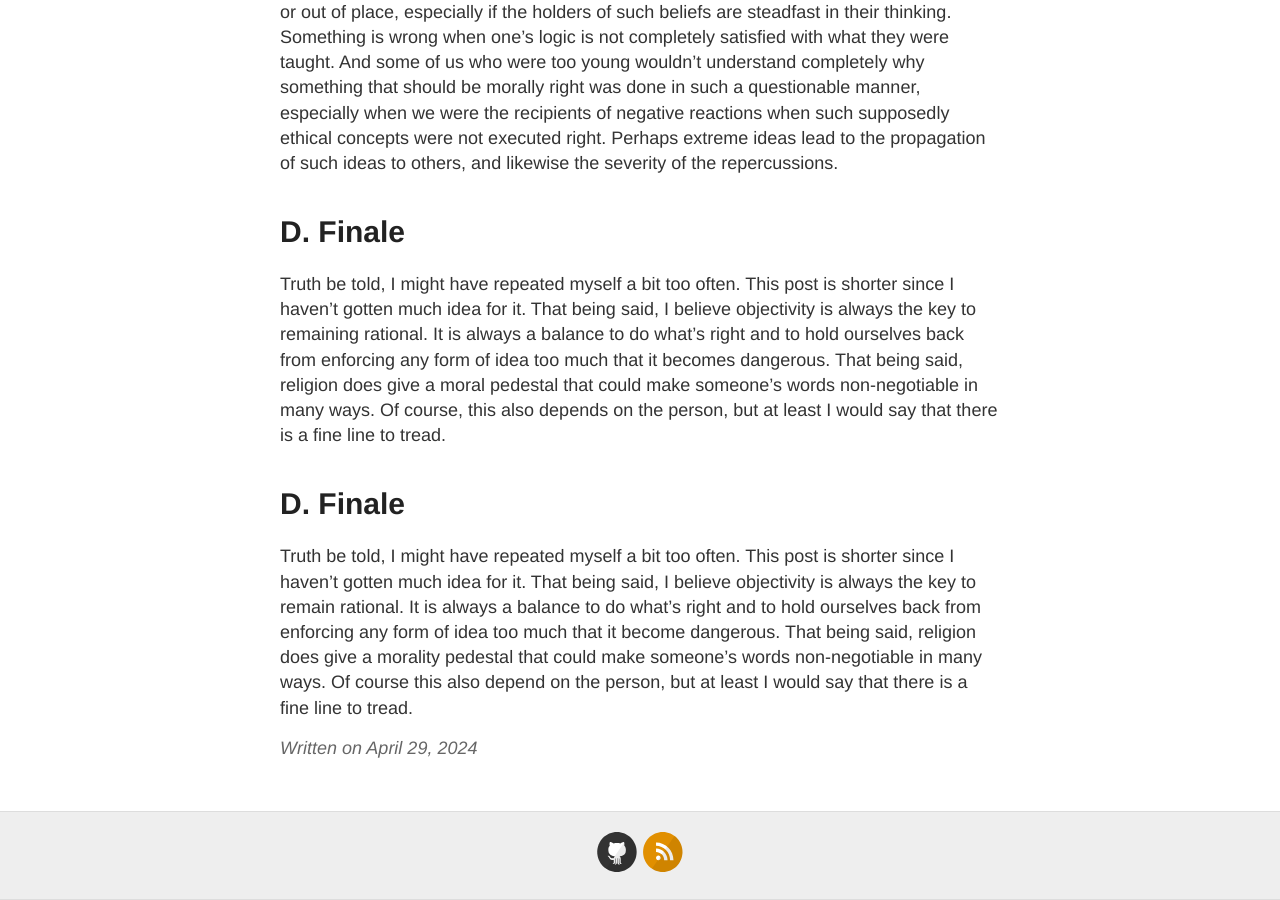
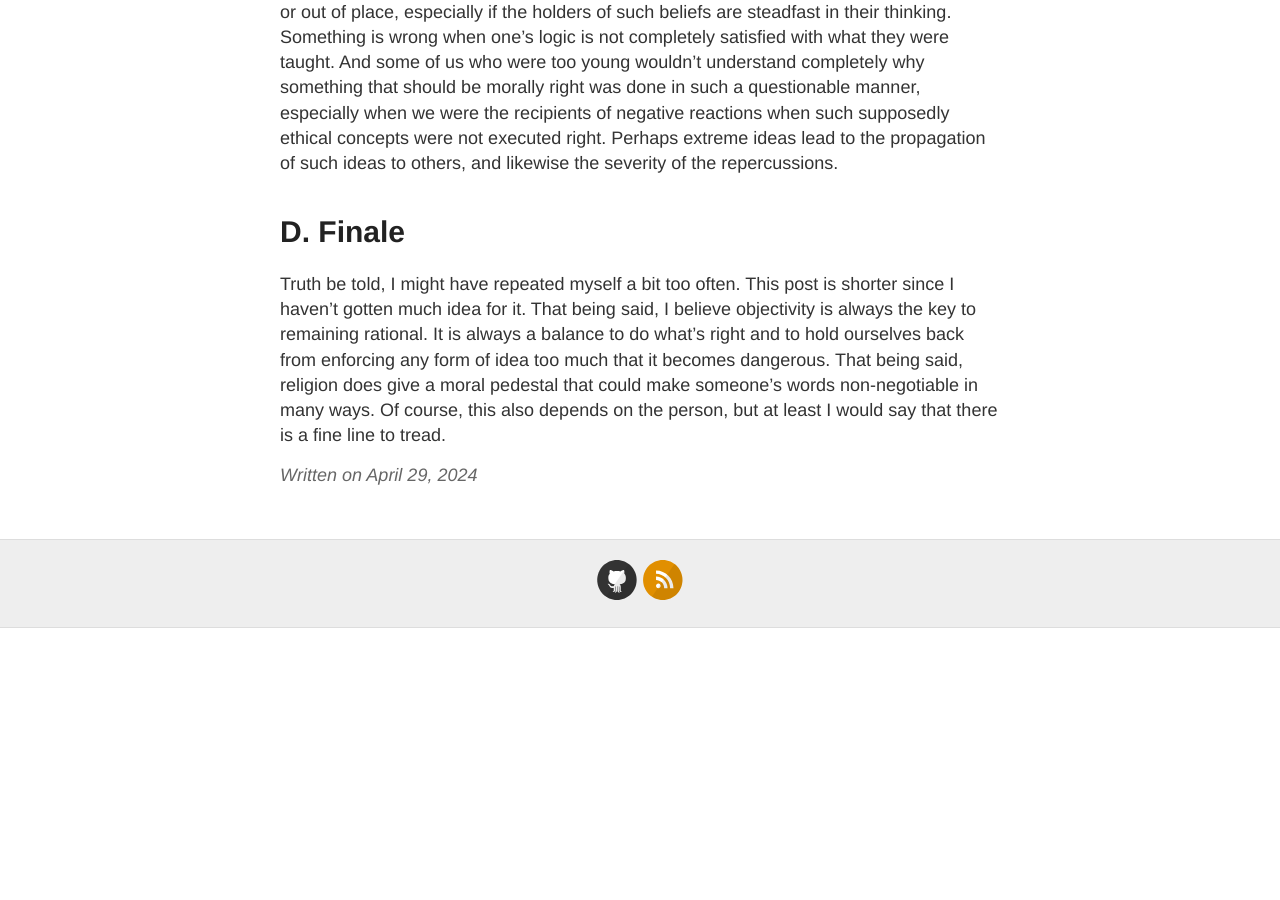
Before and after one commit to theduckshepherd/theduckshepherd.github.io, a Jekyll site: the page built from _posts/2024-04-29-discussion-in-the-name-of-religion.md, in a window 1280 px wide and 900 px high, scrolled down 2252 px. Built offline with Jekyll 4.4.1, drawn with Linux system fonts in a browser that asks for light colours; after the commit the page ends 2880 px from its top, so only the background shows below that.

Commit message:
Update 2024-04-29-discussion-in-the-name-of-religion.md

```diff
--- a/_posts/2024-04-29-discussion-in-the-name-of-religion.md
+++ b/_posts/2024-04-29-discussion-in-the-name-of-religion.md
@@ -33,5 +33,3 @@ For a particularly specific example, I may say that parents would teach their ch
 
 # D. Finale
 Truth be told, I might have repeated myself a bit too often. This post is shorter since I haven't gotten much idea for it. That being said, I believe objectivity is always the key to remaining rational. It is always a balance to do what's right and to hold ourselves back from enforcing any form of idea too much that it becomes dangerous. That being said, religion does give a moral pedestal that could make someone's words non-negotiable in many ways. Of course, this also depends on the person, but at least I would say that there is a fine line to tread.
-# D. Finale
-Truth be told, I might have repeated myself a bit too often. This post is shorter since I haven't gotten much idea for it. That being said, I believe objectivity is always the key to remain rational. It is always a balance to do what's right and to hold ourselves back from enforcing any form of idea too much that it become dangerous. That being said, religion does give a morality pedestal that could make someone's words non-negotiable in many ways. Of course this also depend on the person, but at least I would say that there is a fine line to tread.
```
